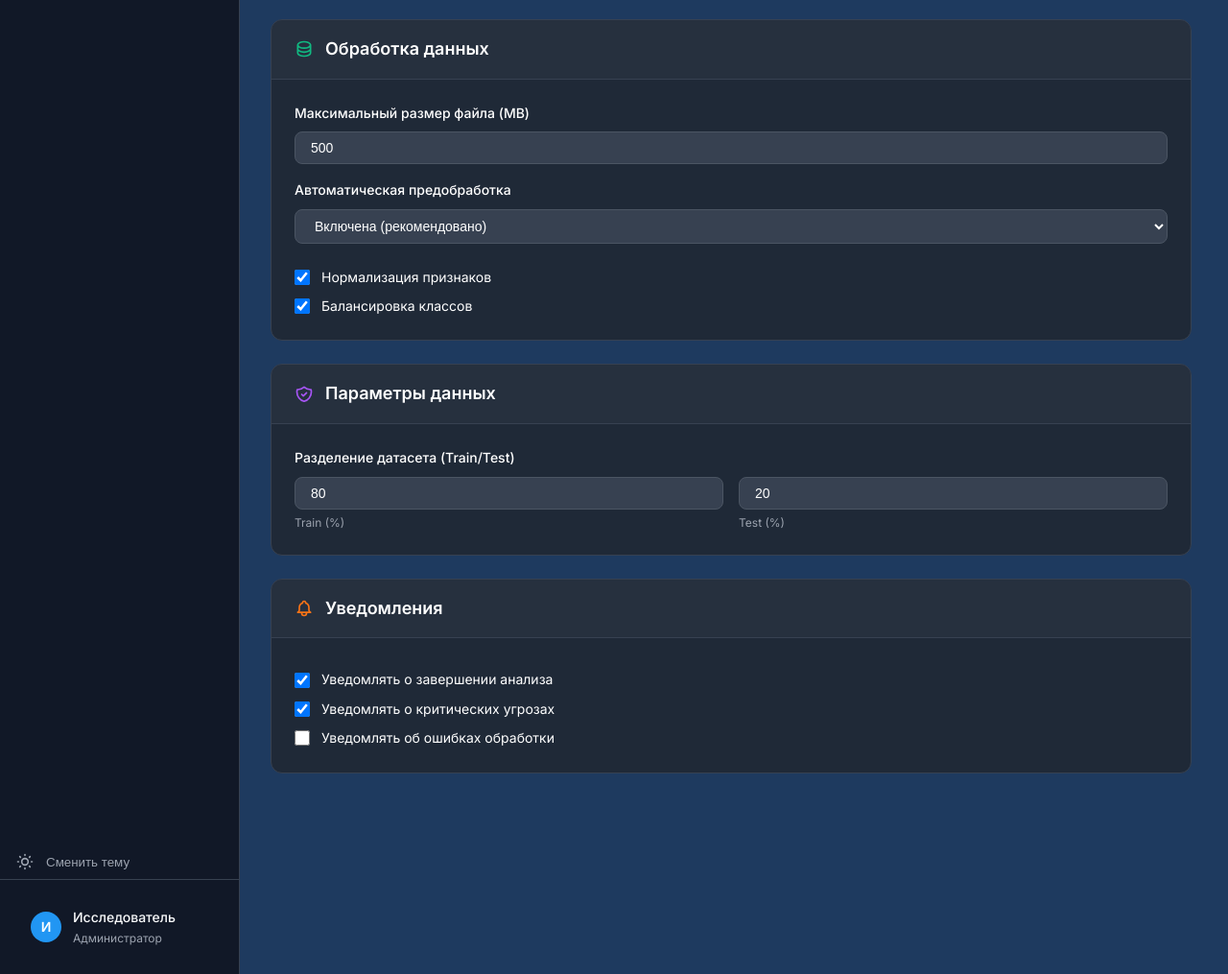
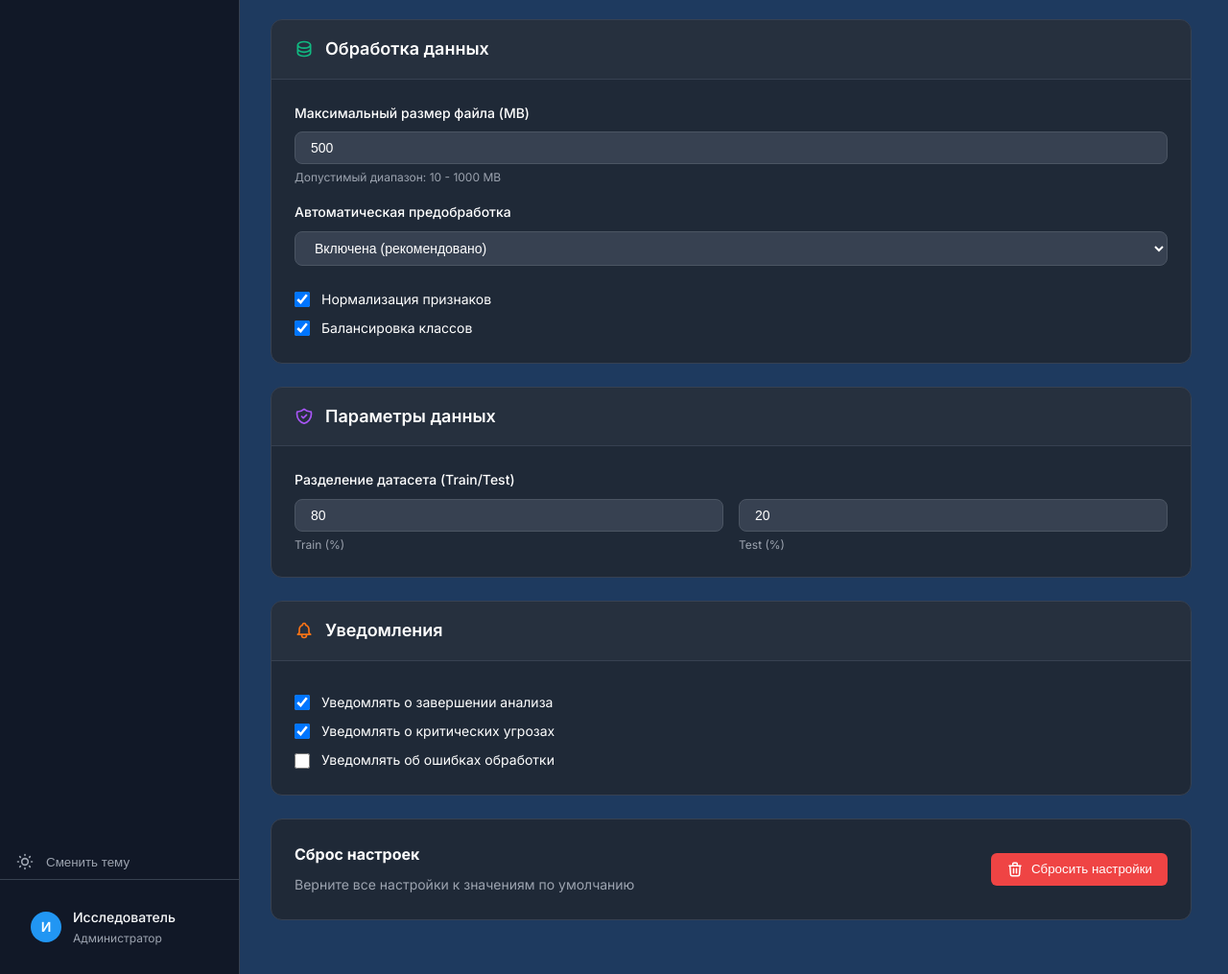
Before and after one commit to alyas10/Web, a Flask app: page /settings/ in a window 1280 px wide. Shown: the part 446-1461 px from the top of the page at 96% size. Run offline with Flask 3, Linux system fonts and the light colour scheme.

Commit message:
Update settings.html

```diff
--- a/templates/settings.html
+++ b/templates/settings.html
@@ -34,11 +34,11 @@
                     <div class="form-group">
                         <label class="form-label">Имя проекта</label>
                         <!-- value берется из config -->
-                        <input type="text" name="project_name" value="{{ config.project_name }}" class="input-field">
+                         <input type="text" name="project_name" value="{{ config.project_name }}" class="input-field" maxlength="100">
                     </div>
                     <div class="form-group">
                         <label class="form-label">Описание проекта</label>
-                        <textarea name="project_description" rows="3" class="input-field">{{ config.project_description }}</textarea>
+                         <textarea name="project_description" rows="3" class="input-field" maxlength="500">{{ config.project_description }}</textarea>
                     </div>
                 </div>
             </div>
@@ -54,7 +54,8 @@
                 <div class="card-content">
                     <div class="form-group">
                         <label class="form-label">Максимальный размер файла (MB)</label>
-                        <input type="number" name="max_file_size_mb" value="{{ config.max_file_size_mb }}" class="input-field">
+                        <input type="number" name="max_file_size_mb" value="{{ config.max_file_size_mb }}" min="10" max="1000" class="input-field">
+                        <p class="input-helper">Допустимый диапазон: 10 - 1000 MB</p>
                     </div>
                     <div class="form-group">
                         <label class="form-label">Автоматическая предобработка</label>
@@ -88,11 +89,11 @@
                         <label class="form-label">Разделение датасета (Train/Test)</label>
                         <div class="grid-2">
                             <div>
-                                <input type="number" value="80" class="input-field" disabled title="Фиксировано для текущего этапа">
+                                <input type="number" name="train_test_split" value="{{ config.train_test_split }}" min="50" max="90" class="input-field">
                                 <p class="input-helper">Train (%)</p>
                             </div>
                             <div>
-                                <input type="number" value="20" class="input-field" disabled title="Фиксировано для текущего этапа">
+                                <input type="number" value="{{ 100 - config.train_test_split }}" class="input-field" disabled>
                                 <p class="input-helper">Test (%)</p>
                             </div>
                         </div>
@@ -125,6 +126,21 @@
                 </div>
             </div>
         </form>
+    <!-- Кнопка сброса настроек -->
+        <div class="card mt-4">
+            <div class="card-content" style="display: flex; justify-content: space-between; align-items: center;">
+                <div>
+                    <h4 style="color: white; margin-bottom: 0.5rem;">Сброс настроек</h4>
+                    <p style="color: #9ca3af; font-size: 0.875rem;">Верните все настройки к значениям по умолчанию</p>
+                </div>
+                <button type="button" id="resetSettingsBtn" class="btn btn-danger">
+                    <svg class="btn-icon" fill="none" stroke="currentColor" viewBox="0 0 24 24">
+                        <path stroke-linecap="round" stroke-linejoin="round" stroke-width="2" d="M19 7l-.867 12.142A2 2 0 0116.138 21H7.862a2 2 0 01-1.995-1.858L5 7m5 4v6m4-6v6m1-10V4a1 1 0 00-1-1h-4a1 1 0 00-1 1v3M4 7h16"></path>
+                    </svg>
+                    Сбросить настройки
+                </button>
+            </div>
+        </div>
     </div>
 </div>
 
@@ -138,7 +154,7 @@ document.getElementById('saveSettingsBtn').addEventListener('click', function()
 
     // Визуальная индикация загрузки
     btn.disabled = true;
-    btn.innerHTML = '<svg class="btn-icon animate-spin" ...>...</svg> Сохранение...';
+    btn.innerHTML = '<svg class="btn-icon animate-spin" fill="none" stroke="currentColor" viewBox="0 0 24 24"><path stroke-linecap="round" stroke-linejoin="round" stroke-width="2" d="M4 4v5h.582m15.356 2A8.001 8.001 0 004.582 9m0 0H9m11 11v-5h-.581m0 0a8.003 8.003 0 01-15.357-2m15.357 2H15"></path></svg> Сохранение...';
 
     fetch('{{ url_for("settings.settings") }}', {
         method: 'POST',
@@ -147,21 +163,116 @@ document.getElementById('saveSettingsBtn').addEventListener('click', function()
     .then(response => response.json())
     .then(data => {
         if (data.status === 'success') {
-            alert('✅ ' + data.message);
-            // Здесь можно добавить красивое всплывающее уведомление (toast) вместо alert
+            showToast('✅ ' + data.message, 'success');
+            // Обновляем значение Test (%) при изменении Train (%)
+            updateTestSplit();
+
         } else {
-            alert('❌ Ошибка: ' + data.message);
+            showToast('❌ Ошибка: ' + data.message, 'error');
         }
     })
     .catch(error => {
         console.error('Error:', error);
-        alert('❌ Произошла ошибка при сохранении.');
+        showToast('❌ Произошла ошибка при сохранении.', 'error');
     })
     .finally(() => {
         btn.disabled = false;
         btn.innerHTML = originalText;
     });
 });
+// Обработчик сброса настроек
+document.getElementById('resetSettingsBtn').addEventListener('click', function() {
+    if (!confirm('Вы уверены, что хотите сбросить все настройки к значениям по умолчанию?')) {
+        return;
+    }
+
+    const btn = this;
+    const originalText = btn.innerHTML;
+    btn.disabled = true;
+    btn.innerHTML = '<svg class="btn-icon animate-spin" fill="none" stroke="currentColor" viewBox="0 0 24 24"><path stroke-linecap="round" stroke-linejoin="round" stroke-width="2" d="M4 4v5h.582m15.356 2A8.001 8.001 0 004.582 9m0 0H9m11 11v-5h-.581m0 0a8.003 8.003 0 01-15.357-2m15.357 2H15"></path></svg> Сброс...';
+
+    fetch('{{ url_for("settings.reset_settings") }}', {
+        method: 'POST'
+    })
+    .then(response => response.json())
+    .then(data => {
+        if (data.status === 'success') {
+            showToast('✅ ' + data.message, 'success');
+            // Перезагружаем страницу через небольшую задержку
+            setTimeout(() => location.reload(), 1000);
+        } else {
+            showToast('❌ Ошибка: ' + data.message, 'error');
+            btn.disabled = false;
+            btn.innerHTML = originalText;
+        }
+    })
+    .catch(error => {
+        console.error('Error:', error);
+        showToast('❌ Произошла ошибка при сбросе.', 'error');
+        btn.disabled = false;
+        btn.innerHTML = originalText;
+    });
+});
+
+// Автоматическое обновление поля Test (%) при изменении Train (%)
+const trainSplitInput = document.querySelector('input[name="train_test_split"]');
+if (trainSplitInput) {
+    trainSplitInput.addEventListener('input', updateTestSplit);
+}
+
+function updateTestSplit() {
+    const trainValue = parseInt(trainSplitInput.value) || 80;
+    const testInput = trainSplitInput.parentElement.nextElementSibling.querySelector('input[type="number"]:disabled');
+    if (testInput) {
+        testInput.value = 100 - trainValue;
+    }
+}
+
+// Функция для отображения уведомлений (toast)
+function showToast(message, type = 'success') {
+    // Удаляем существующие toast уведомления
+    const existingToast = document.querySelector('.toast-notification');
+    if (existingToast) {
+        existingToast.remove();
+    }
+
+    const toast = document.createElement('div');
+    toast.className = `toast-notification toast-${type}`;
+    toast.style.cssText = `
+        position: fixed;
+        top: 20px;
+        right: 20px;
+        padding: 1rem 1.5rem;
+        background: ${type === 'success' ? '#10b981' : '#ef4444'};
+        color: white;
+        border-radius: 0.5rem;
+        box-shadow: 0 4px 6px rgba(0, 0, 0, 0.3);
+        z-index: 9999;
+        animation: slideIn 0.3s ease-out;
+    `;
+    toast.textContent = message;
+    document.body.appendChild(toast);
+
+    // Добавляем анимацию
+    const style = document.createElement('style');
+    style.textContent = `
+        @keyframes slideIn {
+            from { transform: translateX(100%); opacity: 0; }
+            to { transform: translateX(0); opacity: 1; }
+        }
+        @keyframes slideOut {
+            from { transform: translateX(0); opacity: 1; }
+            to { transform: translateX(100%); opacity: 0; }
+        }
+    `;
+    document.head.appendChild(style);
+
+    // Автоматически скрываем через 3 секунды
+    setTimeout(() => {
+        toast.style.animation = 'slideOut 0.3s ease-out';
+        setTimeout(() => toast.remove(), 300);
+    }, 3000);
+}
 </script>
 
 <style>
@@ -215,5 +326,25 @@ document.getElementById('saveSettingsBtn').addEventListener('click', function()
     color: white;
     cursor: pointer;
 }
+.mt-4 { margin-top: 1rem; }
+.btn-danger {
+    background-color: #ef4444;
+    color: white;
+    border: none;
+    padding: 0.5rem 1rem;
+    border-radius: 0.375rem;
+    cursor: pointer;
+    display: flex;
+    align-items: center;
+    gap: 0.5rem;
+    transition: background-color 0.2s;
+}
+.btn-danger:hover {
+    background-color: #dc2626;
+}
+.btn-danger:disabled {
+    opacity: 0.6;
+    cursor: not-allowed;
+}
 </style>
 {% endblock %}
```
